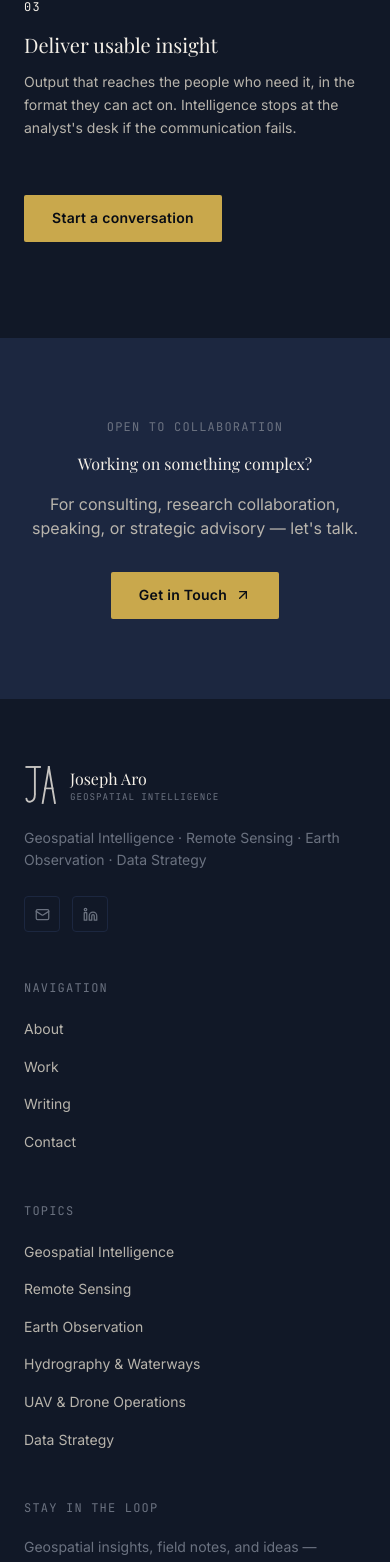
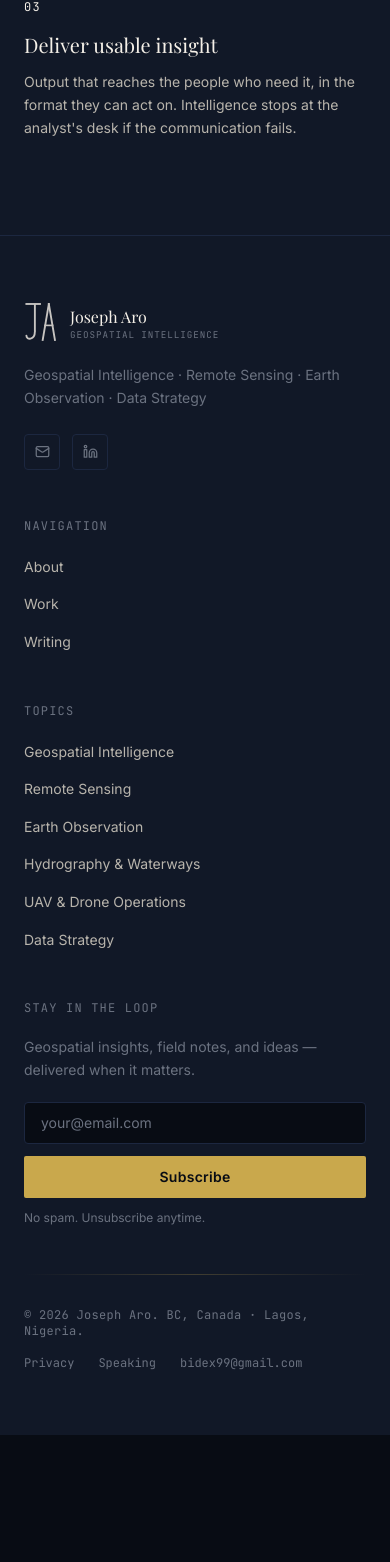
Before and after one commit to jocimycin/josepharo-web, a Next.js app: page /work in a window 390 px wide. Shown: the part 4194-5756 px from the top of the page. After the commit the page ends 5629 px from the top, so only its background shows below. Built offline with nearby package versions, Linux system fonts and the light colour scheme; a web font is replaced by a local one.

Commit message:
Remove Get in Touch CTAs and Speaking from nav; keep Speaking as quiet footnote stub

```diff
--- a/app/work/[slug]/page.tsx
+++ b/app/work/[slug]/page.tsx
@@ -156,16 +156,6 @@ export default async function CaseStudyPage({ params }: Props) {
             <RevealSection delay={120}>
               <div className="sticky top-24 space-y-5">
                 <div className="bg-ink-mid border border-ink-light rounded-sm p-6">
-                  <p className="font-mono text-xs text-text-muted tracking-widest uppercase mb-4">Interested in similar work?</p>
-                  <p className="text-text-secondary text-sm mb-5">
-                    For consulting, research collaboration, or advisory inquiries — get in touch.
-                  </p>
-                  <Link href="/contact" className="btn-primary w-full justify-center text-xs">
-                    Get in Touch
-                  </Link>
-                </div>
-
-                <div className="bg-ink-mid border border-ink-light rounded-sm p-6">
                   <p className="font-mono text-xs text-text-muted tracking-widest uppercase mb-4">Explore More Work</p>
                   <Link href="/work" className="btn-secondary w-full justify-center text-xs">
                     All Projects
--- a/app/work/page.tsx
+++ b/app/work/page.tsx
@@ -115,11 +115,6 @@ export default function WorkPage() {
             ))}
           </div>
 
-          <RevealSection className="mt-14">
-            <Link href="/contact" className="btn-primary inline-flex">
-              Start a conversation
-            </Link>
-          </RevealSection>
         </div>
       </section>
     </>
--- a/components/SiteFooter.tsx
+++ b/components/SiteFooter.tsx
@@ -1,6 +1,6 @@
 import Link from 'next/link'
 import { siteConfig, blogCategories } from '@/lib/data'
-import { ArrowUpRight, Mail, Linkedin } from 'lucide-react'
+import { Mail, Linkedin } from 'lucide-react'
 import NewsletterForm from '@/components/NewsletterForm'
 import JaLogo from '@/components/JaLogo'
 
@@ -8,7 +8,6 @@ const footerNav = [
   { label: 'About', href: '/about' },
   { label: 'Work', href: '/work' },
   { label: 'Writing', href: '/writing' },
-  { label: 'Contact', href: '/contact' },
 ]
 
 const writingCategories = blogCategories.slice(0, 6)
@@ -16,22 +15,6 @@ const writingCategories = blogCategories.slice(0, 6)
 export default function SiteFooter() {
   return (
     <footer className="bg-ink-mid border-t border-ink-light">
-      {/* CTA Band */}
-      <div className="bg-ink-light">
-        <div className="max-w-[1280px] mx-auto px-6 md:px-10 py-20 text-center">
-          <p className="font-mono text-xs text-text-muted tracking-widest uppercase mb-4">Open to collaboration</p>
-          <h2 className="font-display text-h2 text-text-primary font-light mb-4">
-            Working on something complex?
-          </h2>
-          <p className="text-text-secondary text-base mb-8 max-w-md mx-auto">
-            For consulting, research collaboration, speaking, or strategic advisory — let&apos;s talk.
-          </p>
-          <Link href="/contact" className="btn-primary inline-flex">
-            Get in Touch <ArrowUpRight size={16} />
-          </Link>
-        </div>
-      </div>
-
       {/* Footer grid */}
       <div className="max-w-[1280px] mx-auto px-6 md:px-10 py-16">
         <div className="grid grid-cols-1 md:grid-cols-4 gap-12 mb-12">
@@ -126,6 +109,9 @@ export default function SiteFooter() {
             <Link href="/privacy" className="font-mono text-xs text-text-muted hover:text-text-secondary transition-colors duration-200">
               Privacy
             </Link>
+            <Link href="/speaking" className="font-mono text-xs text-text-muted hover:text-text-secondary transition-colors duration-200">
+              Speaking
+            </Link>
             <a
               href={`mailto:${siteConfig.email}`}
               className="font-mono text-xs text-text-muted hover:text-gold-DEFAULT transition-colors duration-200"
--- a/components/SiteNav.tsx
+++ b/components/SiteNav.tsx
@@ -10,8 +10,6 @@ const navLinks = [
   { label: 'About', href: '/about' },
   { label: 'Work', href: '/work' },
   { label: 'Writing', href: '/writing' },
-  { label: 'Speaking', href: '/speaking' },
-  { label: 'Contact', href: '/contact' },
 ]
 
 export default function SiteNav() {
@@ -79,9 +77,6 @@ export default function SiteNav() {
                 />
               </Link>
             ))}
-            <Link href="/contact" className="btn-primary text-xs py-2 px-4">
-              Get in Touch
-            </Link>
           </nav>
 
           {/* Mobile hamburger */}
@@ -119,9 +114,6 @@ export default function SiteNav() {
         </nav>
 
         <div className="mt-10 flex flex-col gap-4">
-          <Link href="/contact" className="btn-primary justify-center">
-            Get in Touch
-          </Link>
           <Link href="/writing" className="btn-secondary justify-center">
             Read My Writing
           </Link>
```
